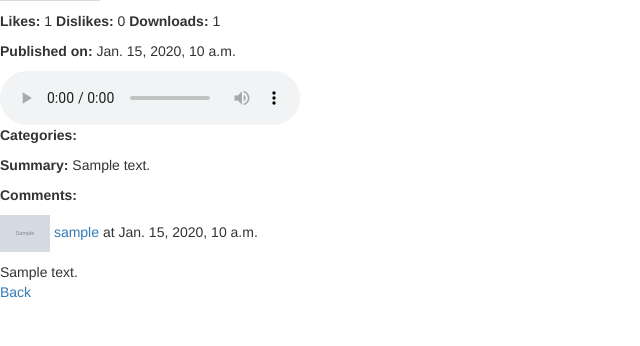
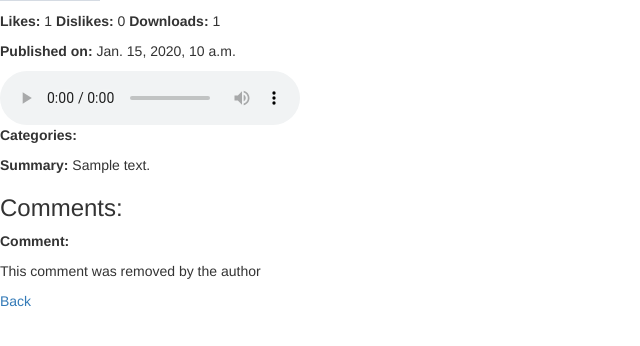
Before and after one commit to FerbLee/RSS-Radio, a Django app: page /rss_feed/episode/1/ in a window 1280 px wide. Shown: the part 240-586 px from the top of the page, without its empty margins (0-640 px from the left). Run offline with Django 3.2, Linux system fonts and the light colour scheme; tables that the repository leaves empty hold one stand-in row (values such as "Sample post"); grey boxes marked "Sample" are stand-in pictures; parts of the project's set-up code (start-up, migrations or seed data) failed here and were passed over; some libraries are stand-ins or nearby versions.

Commit message:
Implemented comment deletion

```diff
--- a/rss_feed/templates/rss_feed/detail_episode.html
+++ b/rss_feed/templates/rss_feed/detail_episode.html
@@ -66,22 +66,34 @@
 	{% endfor %}
 </p>
 
-<p><b>{% trans "Summary:" %}</b> {{ episode.summary|safe }} </b></p>
+<p><b>{% trans "Summary:" %}</b> {{ episode.summary|safe }} </p>
 
 <div class='comment-section'>
 
 	{% if episode.comment_set.all %}
-		<p><b>{% trans "Comments:" %}</b></b></p>
+		<p><h3>{% trans "Comments:" %}</h3></p>
 
 		{% for comment in episode.comment_set.all %}
 			<div class="single-comment">
 
-				<p><a href="{% url 'rss_feed:detail_user' comment.user.id %}">
-					<img src="{{ comment.user.userprofile.avatar.path.url }}" width='50'/>
-					{{comment.user.username}} </a> {% trans "at" %} {{comment.publication_date}}</p>
+				<p><b>{% trans "Comment:" %}</b></b></p>
+				{% if comment.removed %}
+					<p> {% trans "This comment was removed by the author" %} </p>
+				{% else %}
+					<p><a href="{% url 'rss_feed:detail_user' comment.user.id %}">
+						<img src="{{ comment.user.userprofile.avatar.path.url }}" width='50'/>
+						{{comment.user.username}} </a> {% trans "at" %} {{comment.publication_date}}</p>
 
-				{{comment.text}}
-
+					{% if request.user.is_authenticated %}
+						{% if request.user.id == comment.user.id %}
+							<form method="post" class="form-inline" action="{% url 'rss_feed:delete_comment' episode.id comment.id %}" >
+					 			{% csrf_token %}
+					 	 		<input type="submit" class="btn btn-default" value="{% blocktrans %}Delete{% endblocktrans %}">
+				 			</form>
+			 			{% endif %}
+			 		{% endif %}
+			 		{{comment.text}}
+			 	{% endif %}
 			</div>
 
 		{% endfor %}
--- a/rss_feed/urls.py
+++ b/rss_feed/urls.py
@@ -28,6 +28,7 @@ urlpatterns = [
     url('^subscribe-program/(?P<pk>[0-9]+)/$', views.subscribe_program, name='subscribe_program'),
     url('^unsubscribe-program/(?P<pk>[0-9]+)/$', views.unsubscribe_program, name='unsubscribe_program'),
     url('^vote-episode/(?P<pk>[0-9]+)/(?P<type>[\w-]+)$', views.vote_episode, name='vote_episode'),
+    url('^delete-comment/(?P<epk>[0-9]+)/(?P<cpk>[0-9]+)/$', views.delete_comment, name='delete_comment'),
     url(r'^unknown/$', page_not_found,  kwargs={'exception': Exception('Page not Found')},name='unknown'),]
 
 #urlpatterns +=  staticfiles_urlpatterns() + static(settings.MEDIA_URL, document_root=settings.MEDIA_ROOT)
--- a/rss_feed/views.py
+++ b/rss_feed/views.py
@@ -2,7 +2,8 @@ from django.shortcuts import get_object_or_404, render, redirect, render_to_resp
 from django.http import HttpResponseRedirect, HttpResponseForbidden
 from django.urls import reverse
 from django.views import generic
-from .models import Episode, Program, Image, Station, Vote, EXISTING_VOTE_TYPES, LIKE_VOTE, DISLIKE_VOTE, NEUTRAL_VOTE
+from .models import Episode, Program, Image, Station, Vote, Comment
+from .models import EXISTING_VOTE_TYPES, LIKE_VOTE, DISLIKE_VOTE, NEUTRAL_VOTE
 from rss_feed import rss_link_parsers as rlp
 from django.contrib.auth import authenticate, login, update_session_auth_hash
 from .forms import SignUpForm, EditUserForm,CustomChangePasswordForm,IgnorePasswordEditForm,AddStationForm,CommentForm
@@ -173,7 +174,6 @@ class EpisodeDetailView(generic.edit.FormMixin,generic.DetailView):
         return NEUTRAL_VOTE[0]
 
 
-
     def get_context_data(self, **kwargs):
 
         context = super(EpisodeDetailView, self).get_context_data(**kwargs)
@@ -207,6 +207,28 @@ class EpisodeDetailView(generic.edit.FormMixin,generic.DetailView):
         form.save(user=self.request.user,episode=self.object)
         return super(EpisodeDetailView, self).form_valid(form)
 
+
+@login_required
+def delete_comment(request,**kwargs):
+
+    if request.user.is_authenticated():
+
+        comment = Comment.objects.filter(pk=kwargs['cpk'])
+
+        if comment:
+
+            comment = comment[0]
+            if request.user.id == comment.user.id :
+
+                comment.removed = True
+                comment.save()
+
+            else:
+
+                print("Non authorised comment deletion attempted by user " + str(request.user.id) +
+                      " " + request.user.username)
+
+    return HttpResponseRedirect(reverse('rss_feed:detail_episode' , args=(kwargs['epk'],)))
 
 
 @login_required
```
